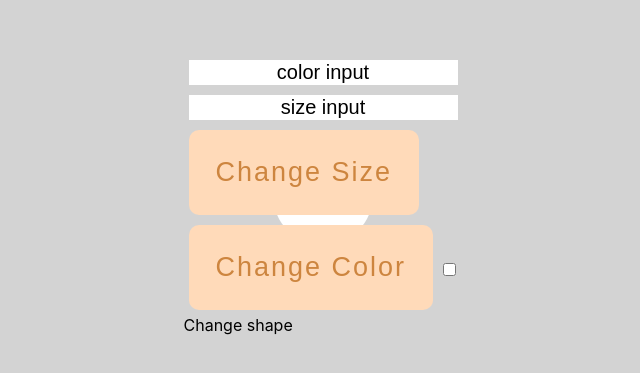
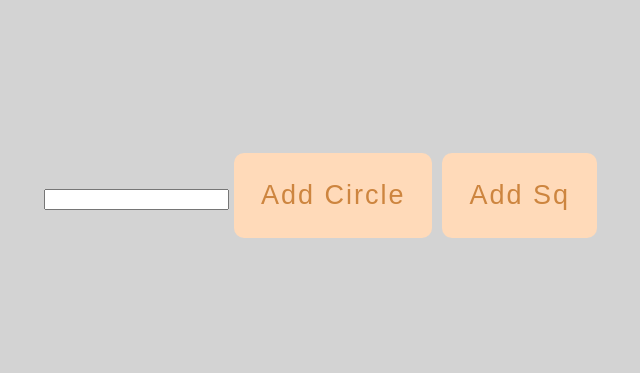
Before and after one commit to KKaciusis/my-app, a React (Create React App) app: page / in a window 1280 px wide. Shown: the part 205-578 px from the top of the page, without its empty margins (317-957 px from the left). Built offline with nearby package versions, Linux system fonts and the light colour scheme.

Commit message:
circles with local storige

```diff
--- a/src/components/App.jsx
+++ b/src/components/App.jsx
@@ -1,52 +1,51 @@
 import React from 'react';
-
+import SmallCircle from './SmallCircle';
 
 class App extends React.Component {
     constructor(){
         super();
         this.state ={
-            bg: 'white',
-            bgIn: 'color input',
-            size: 100,
-            sizeIn: 'size input',
-            shapeSquere: false,
+            circles: [],
+            circleIn: ''
+
         };
     }
-    inChangeSize = (e) => {
+    addCircle = (e) =>{
+        const circle = {color: this.state.circleIn};
+        const circles = this.state.circles.slice();
+        circles.push(circle);
         this.setState({
-            sizeIn: e.target.value,
+            circles:  circles
+        })
+        localStorage.setItem('allcircles', JSON.stringify(circles))
+    }
+    circleInputHandler = (e) => {
+        this.setState({
+            circleIn: e.target.value,
         });
     }
+    componentDidMount(){
+        const circle = JSON.parse(localStorage.getItem('allcircles'));
+        if (null === circle){
+            return;
+        }
+        this.setState({
+            circles: circle
+        })
 
-    inChangeColor = (e) => {
-        this.setState({
-            bgIn: e.target.value,
-        });
     }
-    doSize = () => {
-        this.setState(state => ({size: state.sizeIn}));
-    }
-
-    doColor = () => {
-        this.setState(state => ({bg: state.bgIn}));
-    }
-    inChangeShape = () => {
-        this.setState(state => ({shapeSquere: (!state.shapeSquere)}))
-    }
-
 
     render() {
         return (
-            <div className="circle" style={{backgroundColor: this.state.bg, width: this.state.size+'px', height: this.state.size+'px', borderRadius: this.state.shapeSquere ? '0' : '50%'}}>
-                <div>
-                <input type="text" className="inputs" value={this.state.bgIn} onChange={this.inChangeColor}/>
-                <input type="text" value={this.state.sizeIn} onChange={this.inChangeSize}/>
-                <button className="input-button" onClick={this.doSize}>Change Size</button>
-                <button className="input-button" onClick={this.doColor}>Change Color</button>
-                <input id="check" type="checkbox" checked={this.state.shapeSquere} onChange={this.inChangeShape}/>
-                <label for="check">Change shape</label>
+            <>
+            {this.state.circles.map((b, i)=> <SmallCircle key={i} color={b.color}/>)}
+            <div>
+                    <input type="text" value={this.state.circleIn} onChange={this.circleInputHandler}/>
+                    <button className="input-button" onClick={()=>this.addCircle('circle')}>Add Circle</button>
+                    <button className="input-button" onClick={()=>this.addCircle('sheep')}>Add Sq</button>
             </div>
-            </div>
+            </>
+
         );
     }
 }
--- /dev/null
+++ b/src/components/SmallCircle.jsx
@@ -0,0 +1,4 @@
+function SmallCircle(props) {
+    return (<div className="small-circle" style={{backgroundColor: props.color}}>{props.color}</div>);
+}
+export default SmallCircle;
--- a/src/index.scss
+++ b/src/index.scss
@@ -154,8 +154,8 @@ button {
 }
 
 .small-circle {
-  width: 250px;
-  height: 250px;
+  width: 200px;
+  height: 200px;
   border-radius: 50%;
   display: flex;
   justify-content: center;
```
